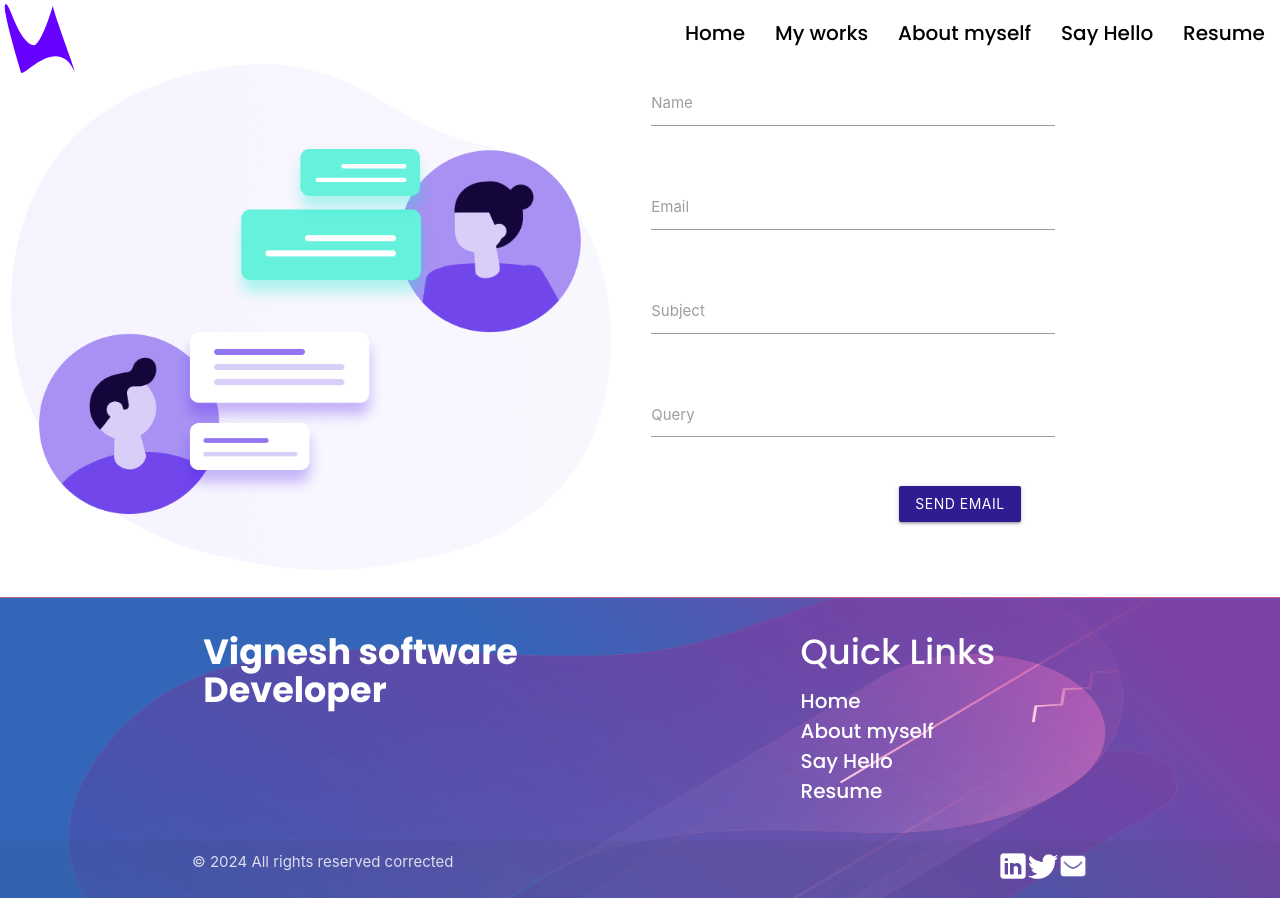
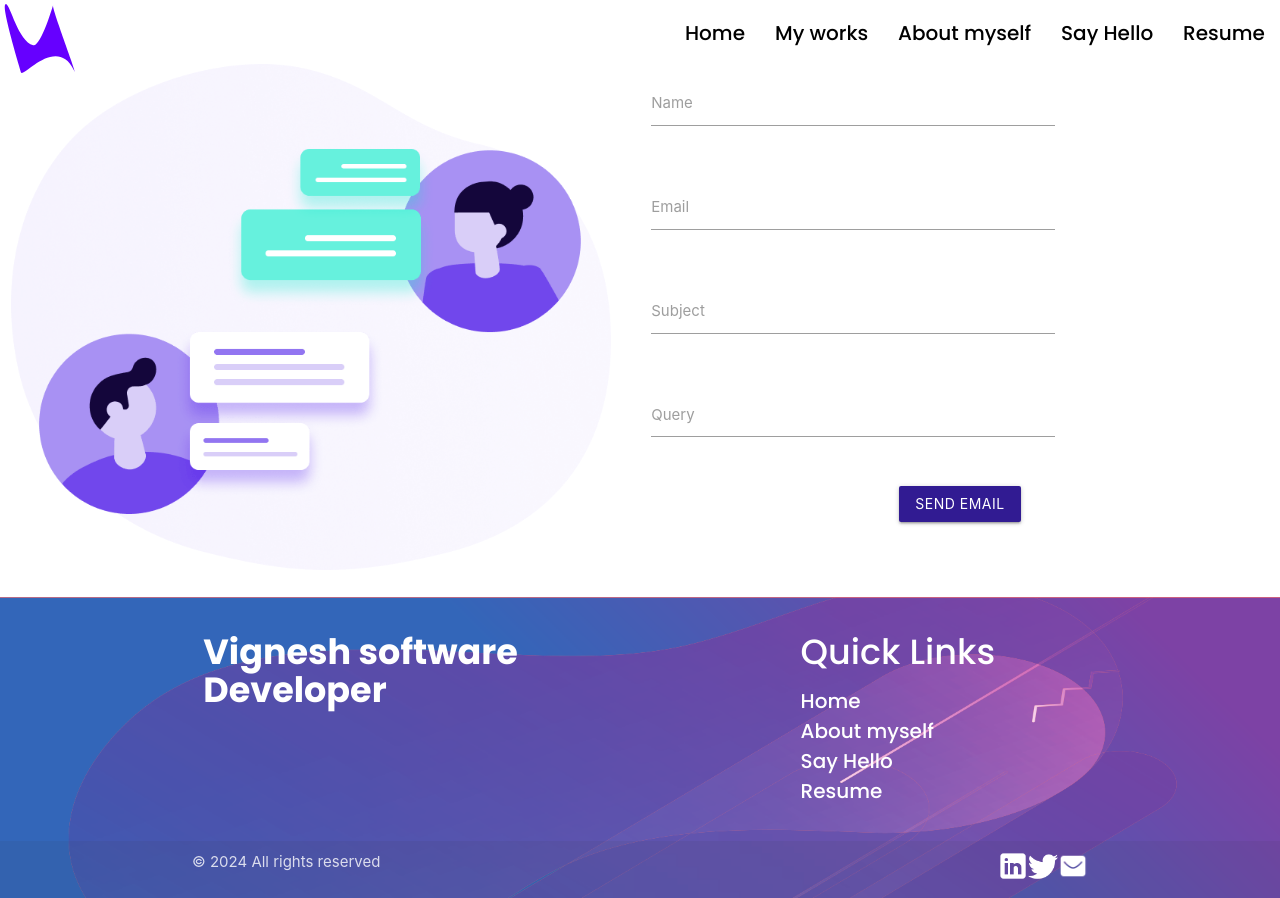
Before and after one commit to vickytechkey/portfolio, a React (Create React App) app: page /contact in a window 1280 px wide. Built offline with nearby package versions, Linux system fonts and the light colour scheme.

Commit message:
revoke test changes

```diff
--- a/src/webcomponents/footer.js
+++ b/src/webcomponents/footer.js
@@ -80,7 +80,7 @@ function FooterBar() {
         </div>
         <div className="footer-copyright">
           <div className="container">
-            © {year} All rights reserved corrected &nbsp;&nbsp;&nbsp;&nbsp;
+            © {year} All rights reserved  &nbsp;&nbsp;&nbsp;&nbsp;
             <a
               className="grey-text text-lighten-4 right"
               target="_blank"
```
